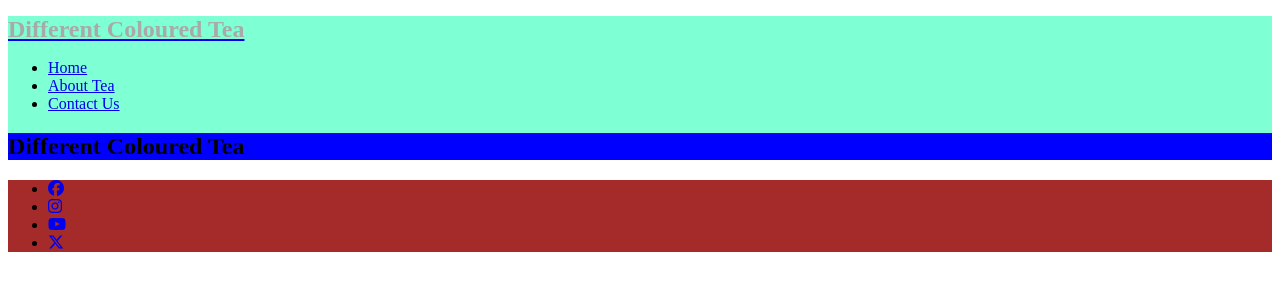
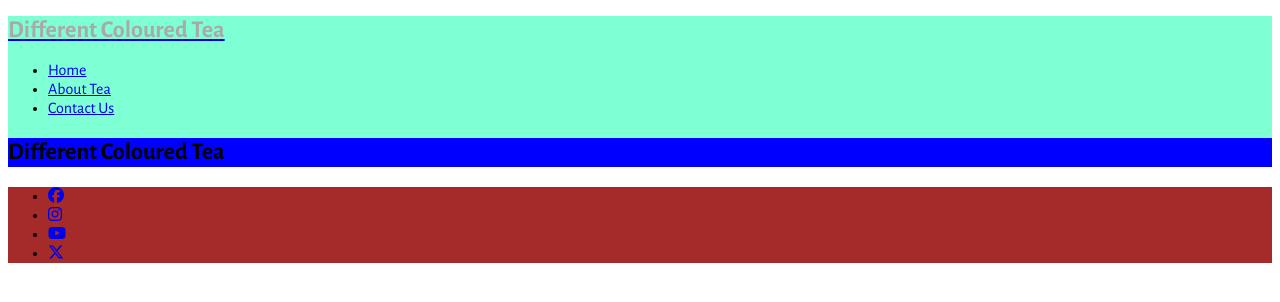
Before and after one commit to AlexanderAberg/Different-Coloured-Tea, a plain HTML site: page index.html in a window 1280 px wide. Drawn offline with nearby package versions, Linux system fonts and the light colour scheme.

Commit message:
Added the font to the website as standard with sans-serif as backup, also corrected the link google fonts

```diff
--- a/assets/css/style.css
+++ b/assets/css/style.css
@@ -1,11 +1,17 @@
 /* Google fonts import */
 
-@import url('https://fonts.googleapis.com/css2?family=Alegreya+Sans:ital,wght@0,100;0,300;0,400;0,500;0,700;0,800;0,900;1,100;1,300;1,400;1,500;1,700;1,800;1,900&family=Lato:wght@300&family=Oswald:wght@200..700&display=swap');
+@import url('https://fonts.googleapis.com/css2?family=Alegreya+Sans:ital,wght@0,100;0,300;0,400;0,500;0,700;0,800;0,900;1,100;1,300;1,400;1,500;1,700;1,800;1,900&display=swap');
+
+/* Asterisk selector for default styles to override browser */
+* {
+    font-family: 'Alegreya Sans', sans-serif;
+}
 
 header {
     background-color: aquamarine;
     width: 100%;
 }
+
 
 main {
     background-color: blue;
```
